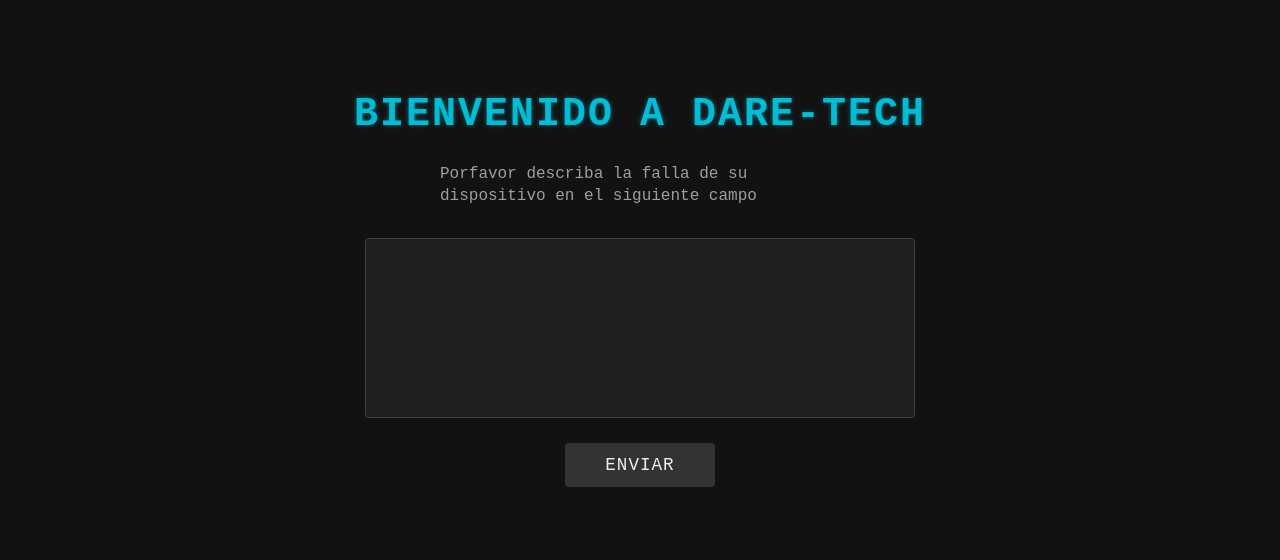
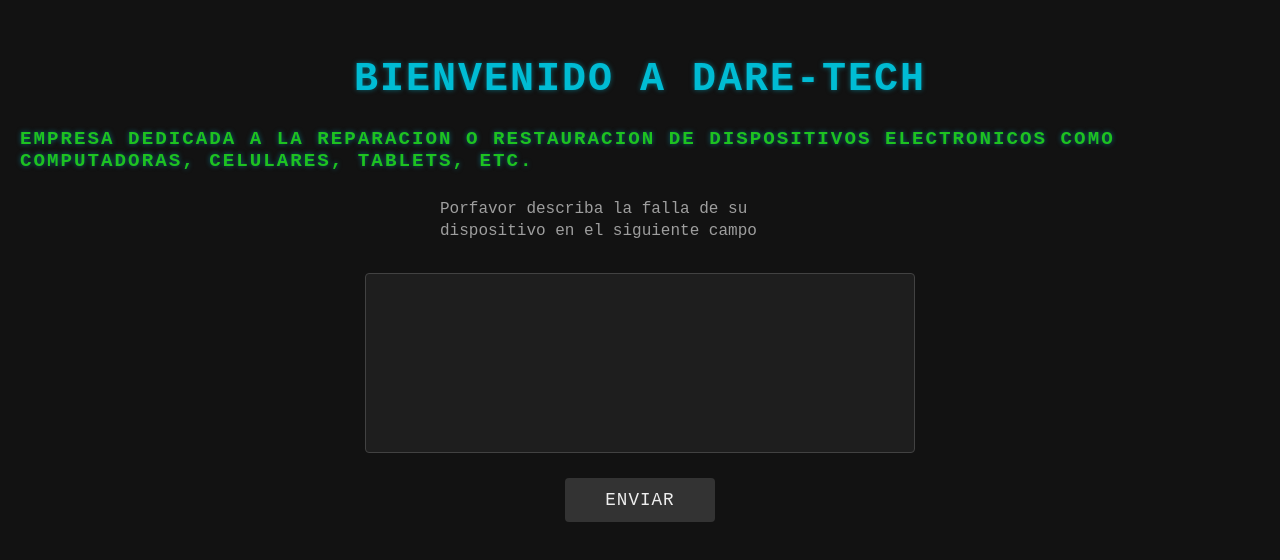
Before and after one commit to billysosa648-commits/Segundo-repositorio, a plain HTML site: page index.html in a window 1280 px wide. Shown: the part 124-684 px from the top of the page. Drawn offline with Linux system fonts and the light colour scheme.

Commit message:
Se agrego texto descriptivo sobre la pagina

```diff
--- a/Styles/Sytyles.css
+++ b/Styles/Sytyles.css
@@ -23,6 +23,20 @@
   margin-bottom: 10px;
   text-shadow: 0 0 5px rgba(0, 188, 212, 0.5);
 }
+
+
+h2 {
+  color: #1ec220;
+  font-size: 1.2rem;
+  text-transform: uppercase;
+  letter-spacing: 2px;
+  margin-bottom: 10px;
+  text-shadow: 0 0 5px rgba(0, 188, 212, 0.5);
+}
+
+
+
+
 
 
 p {
--- a/index.html
+++ b/index.html
@@ -8,6 +8,7 @@
 </head>
 <body>
   <h1>Bienvenido a Dare-tech</h1>
+  <h2>Empresa dedicada a la reparacion o restauracion de dispositivos electronicos como computadoras, celulares, tablets, etc.</h2>
   <p>Porfavor describa la falla de su dispositivo en el siguiente campo</p>
   <textarea name="" id="" cols="30" rows="10"></textarea>
 
```
